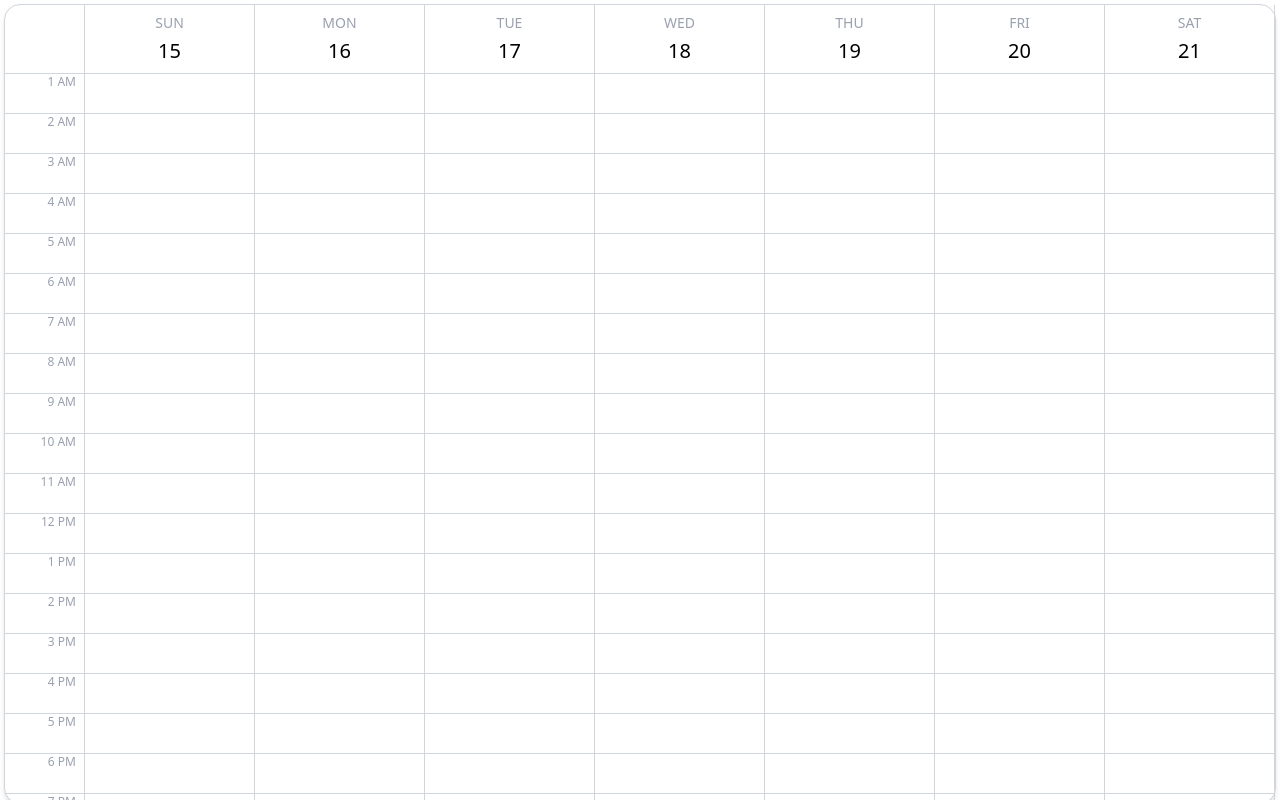
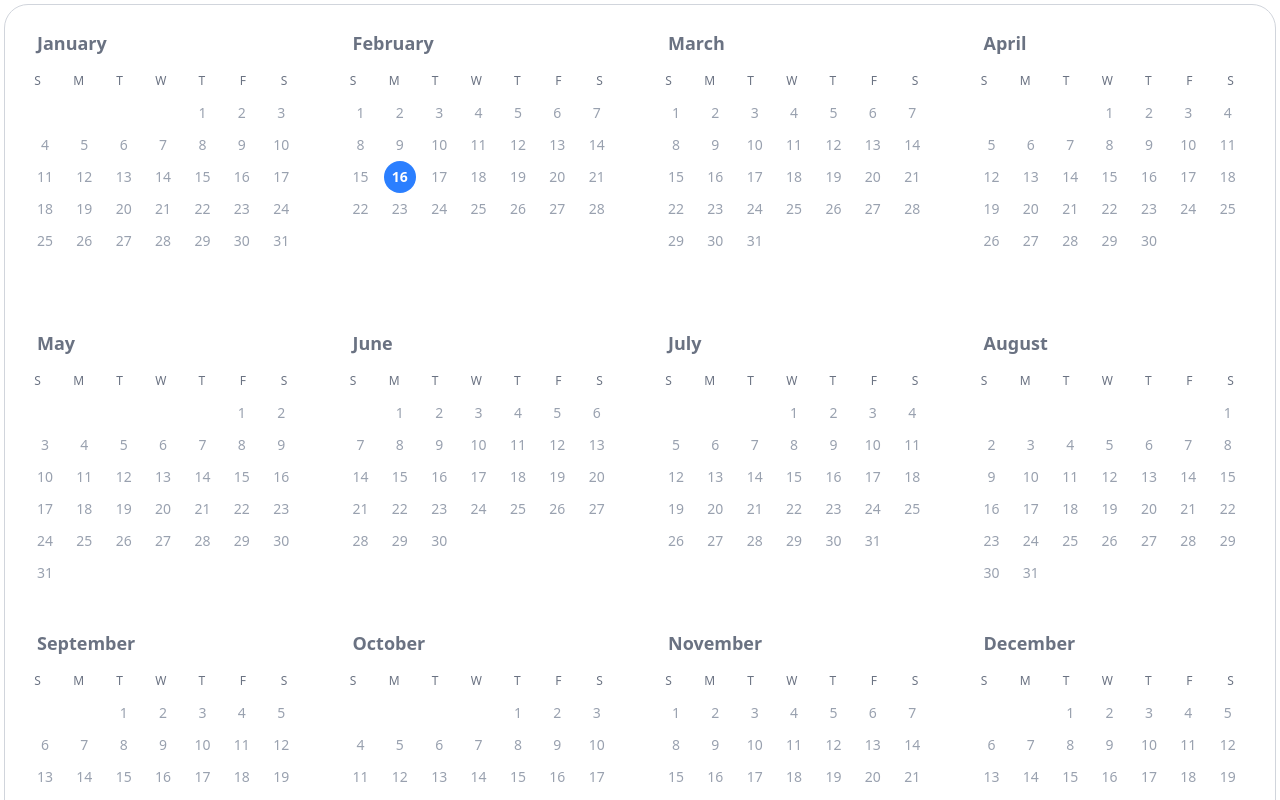
Before and after one commit to Bavneet-kaur/Smart-Calendar, a Next.js app in the folder frontend/: page / in a window 1280 px wide. Shown: the top 800 px of the page. Built offline with nearby package versions, Linux system fonts and the light colour scheme.

Commit message:
UI of year view

```diff
--- /dev/null
+++ b/frontend/app/components/views/Year.tsx
@@ -0,0 +1,99 @@
+"use client";
+
+import { useMemo } from "react";
+
+const YearView = () => {
+  const today = new Date();
+  const currentYear = today.getFullYear();
+
+  const months = useMemo(() => {
+    return Array.from({ length: 12 }, (_, monthIndex) => {
+      const firstDay = new Date(currentYear, monthIndex, 1);
+      const lastDay = new Date(currentYear, monthIndex + 1, 0);
+
+      const startDay = firstDay.getDay(); // 0 (Sun) - 6 (Sat)
+      const totalDays = lastDay.getDate();
+
+      const days: (Date | null)[] = [];
+
+      // Previous month's trailing days
+      for (let i = 0; i < startDay; i++) {
+        days.push(null);
+      }
+
+      // Current month days
+      for (let day = 1; day <= totalDays; day++) {
+        days.push(new Date(currentYear, monthIndex, day));
+      }
+
+      // Fill remaining grid (6 rows × 7 days = 42 cells)
+      while (days.length < 42) {
+        days.push(null);
+      }
+
+      return {
+        monthIndex,
+        days,
+      };
+    });
+  }, [currentYear]);
+
+  return (
+    <div className="min-h-screen bg-white p-6 text-gray-500  border border-gray-300 rounded-3xl">
+      <div className="grid grid-cols-4 gap-10">
+        {months.map(({ monthIndex, days }) => (
+          <div key={monthIndex}>
+            {/* Month Title */}
+            <h2 className="text-lg font-semibold mb-4 ml-2">
+              {new Date(currentYear, monthIndex).toLocaleString("default", {
+                month: "long",
+              })}
+            </h2>
+
+            {/* Weekday Header */}
+            <div className="grid grid-cols-7 text-xs text-gray-500  -ml-3 mb-2">
+              {["S", "M", "T", "W", "T", "F", "S"].map((day, i) => (
+                <div key={i} className="text-center">
+                  {day}
+                </div>
+              ))}
+            </div>
+
+            {/* Days Grid */}
+            <div className="grid grid-cols-7 text-sm">
+              {days.map((date, i) => {
+                const isToday =
+                  date &&
+                  date.getDate() === today.getDate() &&
+                  date.getMonth() === today.getMonth() &&
+                  date.getFullYear() === today.getFullYear();
+
+                return (
+                  <div
+                    key={i}
+                    className={`text-center w-8 h-8 flex items-center justify-center rounded-full cursor-pointer
+                      ${
+                        date
+                          ? "text-gray-400 hover:bg-gray-700 hover:text-gray-100"
+                          : "text-gray-400"
+                      }
+                      ${
+                        isToday
+                          ? "bg-blue-500 text-white font-semibold"
+                          : ""
+                      }
+                    `}
+                  >
+                    {date ? date.getDate() : ""}
+                  </div>
+                );
+              })}
+            </div>
+          </div>
+        ))}
+      </div>
+    </div>
+  );
+};
+
+export default YearView;
--- a/frontend/app/page.tsx
+++ b/frontend/app/page.tsx
@@ -3,13 +3,15 @@
 import Loader from "./components/ui/Loader";
 import MonthView from "./components/views/Month";
 import WeekView from "./components/views/Week";
+import YearView from "./components/views/Year";
 
 export default function Home() {
 
   return (
    <div>
       {/* <MonthView/> */}
-      <WeekView/>
+      {/* <WeekView/> */}
+      <YearView/>
    </div>
   );
 }
```
